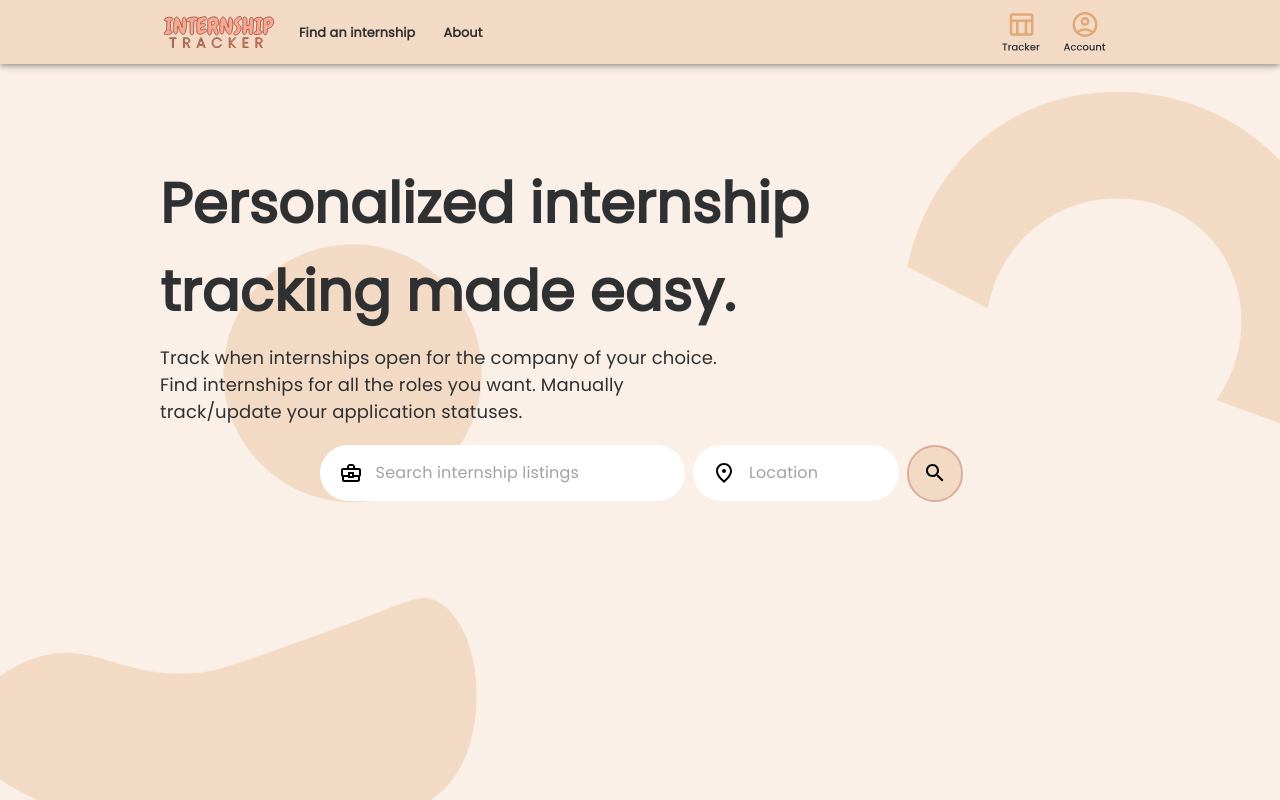
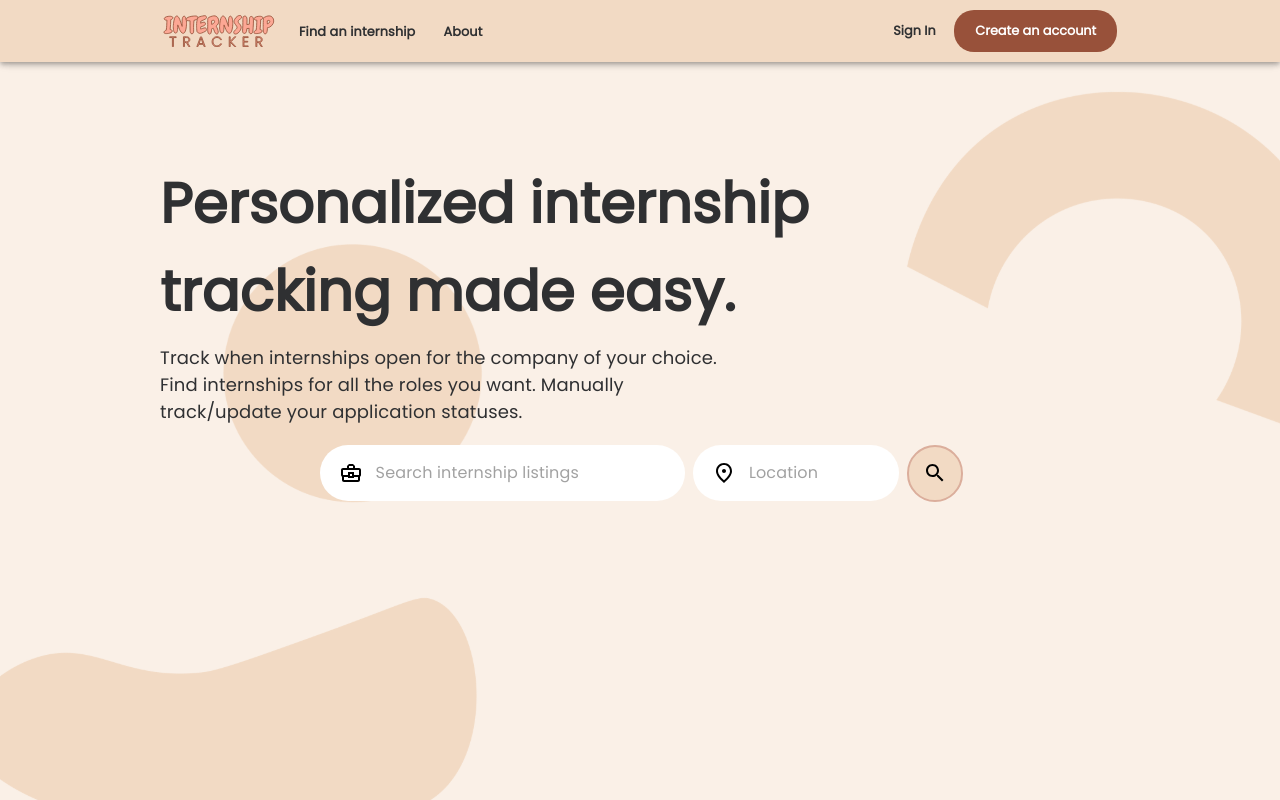
Before and after one commit to BobaTalks/internship-tracker, a React (Create React App) app in the folder client/: page / in a window 1280 px wide. Built offline with nearby package versions, Linux system fonts and the light colour scheme.

Commit message:
created AuthContext and added to Navbar

```diff
--- a/client/src/App.jsx
+++ b/client/src/App.jsx
@@ -1,10 +1,11 @@
 import '@fontsource/poppins';
 
 import { CssBaseline, ThemeProvider } from '@mui/material';
-import React, { Suspense } from 'react';
+import React, { Suspense, useState } from 'react';
 import { BrowserRouter, Route, Routes } from 'react-router-dom';
 
 import Loading from './components/Loading';
+import AuthContext from './contexts/AuthContext';
 import theme from './theme';
 
 const withSuspense = (Component) => (
@@ -19,16 +20,20 @@ const AboutPage = React.lazy(() => import('./pages/AboutPage'));
 const ErrorPage = React.lazy(() => import('./pages/ErrorPage'));
 
 const App = () => {
+  const [authUser, setAuthUser] = useState(null);
+
   return (
     <BrowserRouter>
       <CssBaseline />
       <ThemeProvider theme={theme}>
+        <AuthContext.Provider value={[authUser, setAuthUser]}>
           <Routes>
             <Route path="/" element={withSuspense(HomePage)} />
             <Route path="/search" element={withSuspense(SearchResultsPage)} />
             <Route path="/about" element={withSuspense(AboutPage)} />
             <Route path="*" element={withSuspense(ErrorPage)} />
           </Routes>
+        </AuthContext.Provider>
       </ThemeProvider>
     </BrowserRouter>
   );
--- a/client/src/components/Navbar.jsx
+++ b/client/src/components/Navbar.jsx
@@ -10,12 +10,13 @@ import {
   Popover,
   Typography,
 } from '@mui/material';
-import React, { useState } from 'react';
+import React, { useContext, useState } from 'react';
 import { Link as RouterLink } from 'react-router-dom';
 
 import AccountIcon from '../assets/account_icon.svg';
 import LogoPath from '../assets/internship_tracker_logo.svg';
 import TrackerIcon from '../assets/tracker_icon.svg';
+import AuthContext from '../contexts/AuthContext';
 
 const pages = [
   {
@@ -30,6 +31,7 @@ const pages = [
 
 const NavBar = () => {
   const [anchorElNav, setAnchorElNav] = useState(null);
+  const [authUser] = useContext(AuthContext);
 
   const handleOpenNavMenu = (event) => {
     setAnchorElNav(event.currentTarget);
@@ -134,15 +136,6 @@ const NavBar = () => {
               </Button>
             ))}
           </Box>
-          <Box>
-            <Button sx={{ p: 0 }}>
-              <img src={TrackerIcon} alt="tracker" />
-            </Button>
-            <Button sx={{ p: 0 }}>
-              <img src={AccountIcon} alt="account" />
-            </Button>
-          </Box>
-          {/* TODO: add AuthContext
           {authUser ? (
             <Box>
               <Button sx={{ p: 0 }}>
@@ -162,26 +155,26 @@ const NavBar = () => {
                 color="thai"
                 sx={{
                   ml: { sx: 1, sm: 2 },
-                  padding: { sx: ".3rem .6rem", sm: ".6rem 1.3rem" },
+                  padding: { sx: '.3rem .6rem', sm: '.6rem 1.3rem' },
                 }}
               >
                 <Typography
                   variant="navText"
                   color="white"
-                  sx={{ display: { xs: "none", sm: "flex" } }}
+                  sx={{ display: { xs: 'none', sm: 'flex' } }}
                 >
                   Create an account
                 </Typography>
                 <Typography
                   variant="navText"
                   color="white"
-                  sx={{ display: { xs: "flex", sm: "none" } }}
+                  sx={{ display: { xs: 'flex', sm: 'none' } }}
                 >
                   Sign Up
                 </Typography>
               </Button>
             </Box>
-          )} */}
+          )}
         </Grid>
       </Grid>
     </AppBar>
--- /dev/null
+++ b/client/src/contexts/AuthContext.jsx
@@ -0,0 +1,5 @@
+import { createContext } from 'react';
+
+const AuthContext = createContext([{}, () => {}]);
+
+export default AuthContext;
```
Lines whose indentation alone changed are shown as unchanged.
